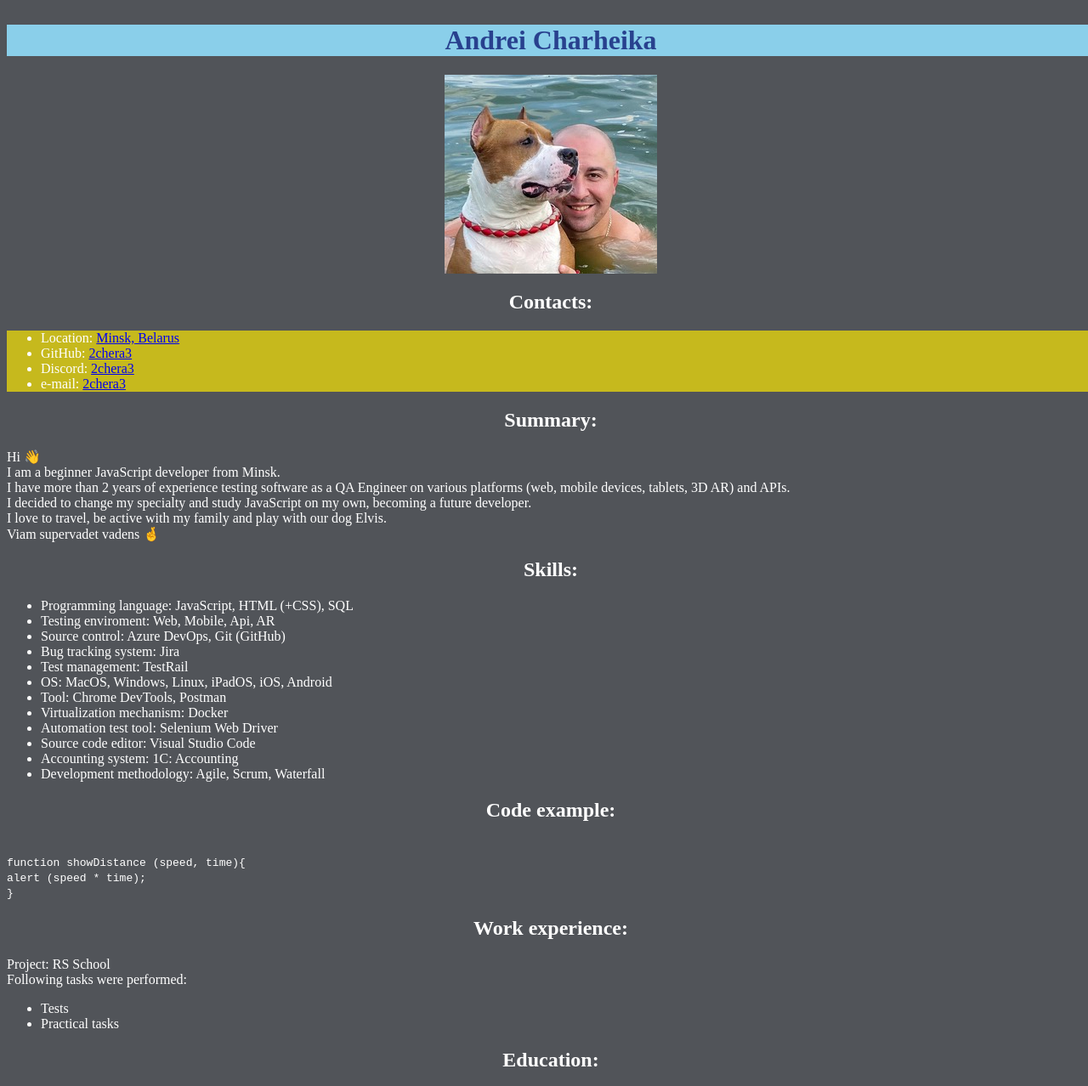
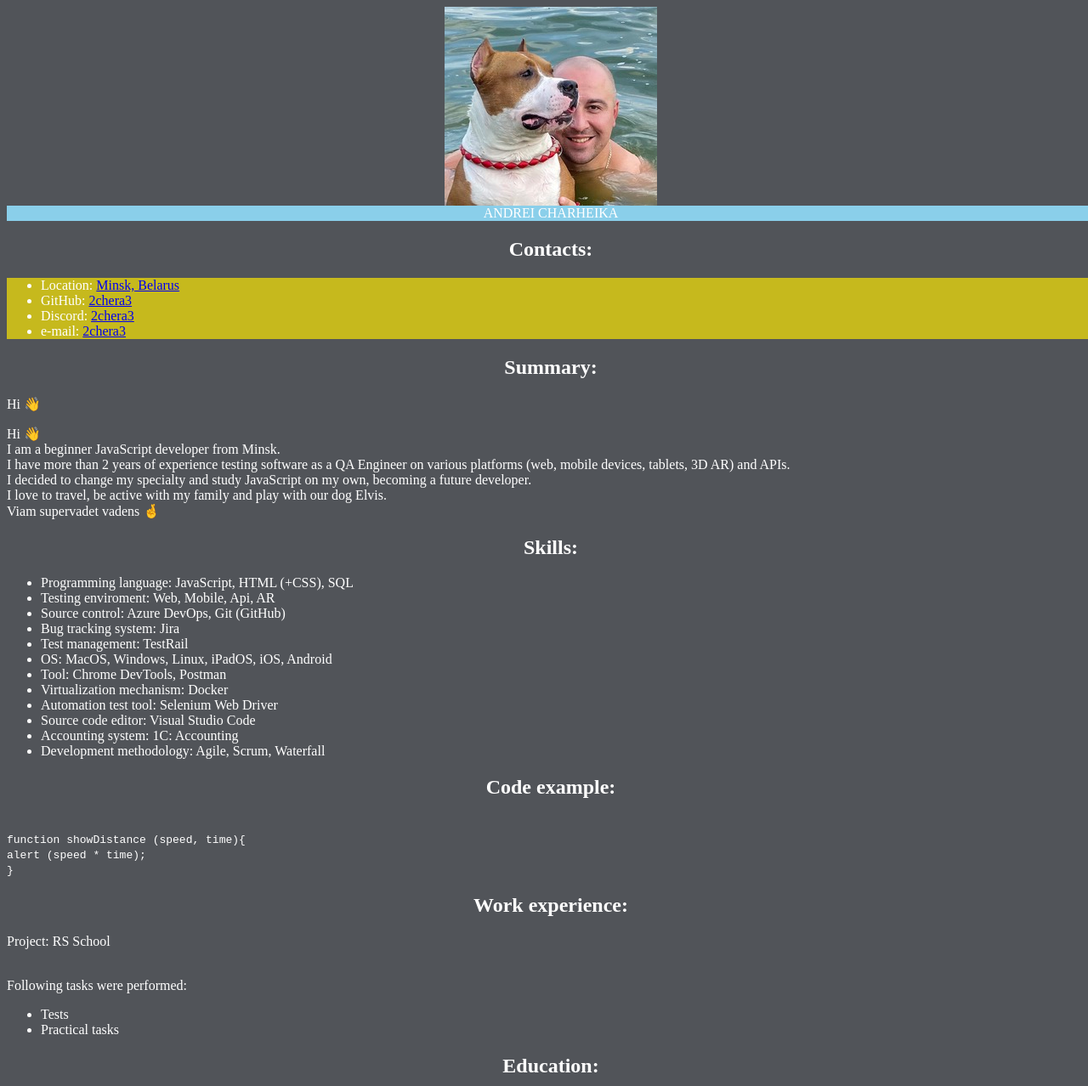
Before and after one commit to 2chera3/rsschool-cv, a plain HTML site: page index.html in a window 1280 px wide. Shown: the top 1278 px of the page at 85% size. Drawn offline with Linux system fonts and the light colour scheme.

Commit message:
feat: fix html validation

```diff
--- a/index.html
+++ b/index.html
@@ -1,19 +1,15 @@
 <!DOCTYPE html>
 <html lang="en">
-
-<header>
-    <h1>Andrei Charheika</h1>
-</header>
-
-<head>
         <meta charset="UTF-8">
         <meta name="viewport" content="width=device-width, initial-scale=1.0">
         <title>Andrei Charheika CV</title>
         <link rel="stylesheet" href="style.css"/>
         <img src="Files/andrei_cv_photo.jpg" alt="andrei_cv"/>
-</head>
 
-<body>
+        <header>
+        ANDREI CHARHEIKA
+        </header>
+
         <main>
 
             <div>
@@ -31,6 +27,7 @@
             <div>
                 <h2>Summary:</h2>
                     <p>Hi 👋
+                <p>Hi 👋
                         <br>I am a beginner JavaScript developer from Minsk.
                         <br>I have more than 2 years of experience testing software as a QA Engineer on various platforms (web,
                             mobile devices,
@@ -38,7 +35,6 @@
                         <br>I decided to change my specialty and study JavaScript on my own, becoming a future developer.
                         <br>I love to travel, be active with my family and play with our dog Elvis.
                         <br>Viam supervadet vadens 🤞
-            </p>
             </div>
 
             <div>
@@ -70,13 +66,12 @@
 
             <div>
                 <h2>Work experience:</h2>
-            <p>Project: RS School
+                    <p>Project: RS School</p>
                         <br>Following tasks were performed:
                             <ul>
                                 <li>Tests</li>
                                 <li>Practical tasks</li>
                             </ul>
-            </p>
             </div>
 
             <div>
@@ -98,8 +93,6 @@
             </div>
 
         </main>
-</body>
-
     <footer>
         <a href="https://github.com/2chera3">Andrei Charheika CV</a> 2024
         <br> <a href="https://rs.school/courses/javascript-ru"><img src="Files/rsschool_logo.jpg"
```
Lines whose indentation alone changed are shown as unchanged.
